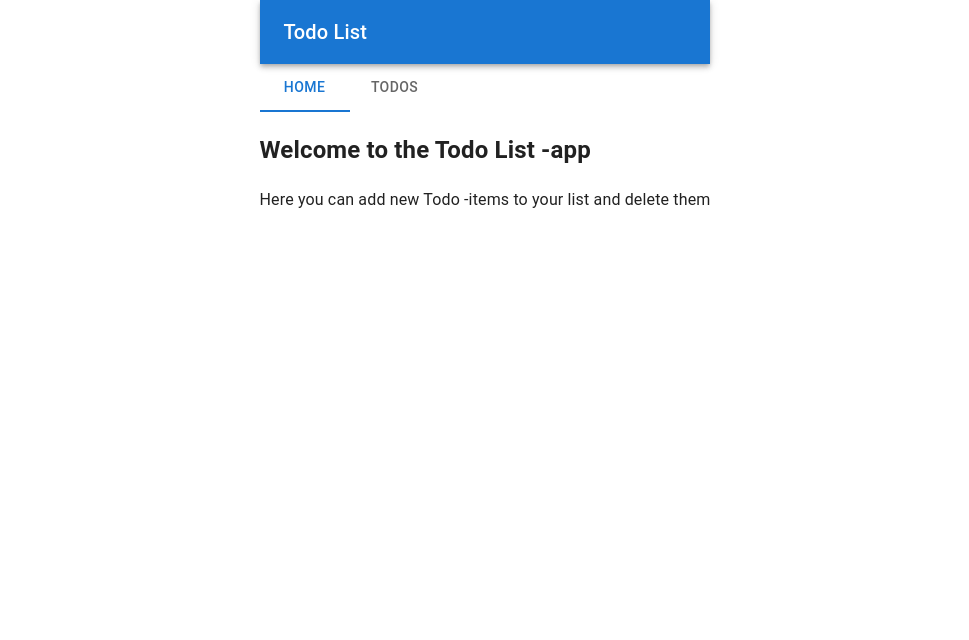
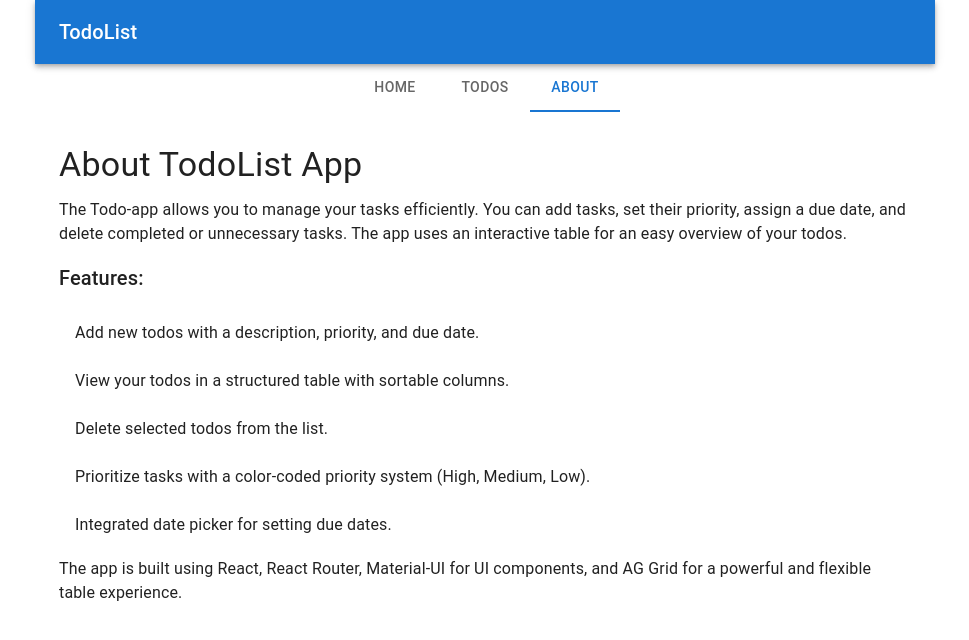
Before and after one commit to m1seno/FrontEnd-harjoitukset, a React app in the folder Todolist/: page /about in a window 1280 px wide. Shown: the top 640 px of the page, without its empty margins (155-1124 px from the left). Built offline with nearby package versions, Linux system fonts and the light colour scheme; the HTML template or start-up script is replaced by a standard one; what ag-grid-community would draw is missing.

Commit message:
Lisätty React Router -toiminnallisuus

```diff
--- a/Todolist/package.json
+++ b/Todolist/package.json
@@ -20,6 +20,7 @@
     "dayjs": "^1.11.13",
     "react": "^19.0.0",
     "react-dom": "^19.0.0",
+    "react-router-dom": "^7.4.0",
     "uuid": "^11.1.0"
   },
   "devDependencies": {
--- /dev/null
+++ b/Todolist/src/About.tsx
@@ -0,0 +1,40 @@
+import { Container, List, ListItem, ListItemText } from "@mui/material";
+import Typography from "@mui/material/Typography";
+
+function About() {
+  return (
+    <Container maxWidth="md" sx={{ mt: 4 }}>
+      <Typography variant="h4" gutterBottom>
+        About TodoList App
+      </Typography>
+      <Typography paragraph>
+        The Todo-app allows you to manage your tasks efficiently. You can add tasks, set their priority, assign a due date, and delete completed or unnecessary tasks. The app uses an interactive table for an easy overview of your todos.
+      </Typography>
+      <Typography variant="h6" gutterBottom>
+        Features:
+      </Typography>
+      <List>
+        <ListItem>
+          <ListItemText primary="Add new todos with a description, priority, and due date." />
+        </ListItem>
+        <ListItem>
+          <ListItemText primary="View your todos in a structured table with sortable columns." />
+        </ListItem>
+        <ListItem>
+          <ListItemText primary="Delete selected todos from the list." />
+        </ListItem>
+        <ListItem>
+          <ListItemText primary="Prioritize tasks with a color-coded priority system (High, Medium, Low)." />
+        </ListItem>
+        <ListItem>
+          <ListItemText primary="Integrated date picker for setting due dates." />
+        </ListItem>
+      </List>
+      <Typography paragraph>
+        The app is built using React, React Router, Material-UI for UI components, and AG Grid for a powerful and flexible table experience.
+      </Typography>
+    </Container>
+  );
+}
+
+export default About;
--- a/Todolist/src/App.tsx
+++ b/Todolist/src/App.tsx
@@ -7,6 +7,7 @@ import Toolbar from "@mui/material/Toolbar";
 import Typography from "@mui/material/Typography";
 
 import './App.css'
+import { Outlet } from "react-router-dom";
 
 function App() {
   return (
@@ -17,10 +18,11 @@ function App() {
       <CssBaseline />
       <AppBar position="static">
         <Toolbar>
-          <Typography variant="h6">Todo List</Typography>
+          <Typography variant="h6">TodoList</Typography>
         </Toolbar>
       </AppBar>
       <TabsNavigation />
+      <Outlet/>
     </Container>
   );
 }
--- /dev/null
+++ b/Todolist/src/Home.tsx
@@ -0,0 +1,20 @@
+import { Box, Container } from "@mui/material";
+import Typography from "@mui/material/Typography";
+
+function Home() {
+    return (
+        <Container maxWidth="md">
+          <Box textAlign="center" mt={5}>
+            <Typography variant="h3" gutterBottom>
+              Welcome to TodoList App
+            </Typography>
+            <Typography variant="h6" color="textSecondary" paragraph>
+              Organize your tasks efficiently with our intuitive Todo List application.
+              Add, prioritize, and track your tasks easily.
+            </Typography>
+          </Box>
+        </Container>
+      );
+}
+
+export default Home;
--- a/Todolist/src/TabsNavigation.tsx
+++ b/Todolist/src/TabsNavigation.tsx
@@ -1,31 +1,28 @@
-import React, { useState } from "react";
+import React, { useEffect, useState } from "react";
 import Tabs from "@mui/material/Tabs";
 import Tab from "@mui/material/Tab";
-import Box from "@mui/material/Box";
-import TodoList from "./TodoList";
+import { useLocation, useNavigate } from "react-router-dom";
 
 function TabsNavigation() {
-  const [value, setValue] = useState(0);
+  const location = useLocation();
+  const navigate = useNavigate();
+  const [value, setValue] = useState(location.pathname);
 
-  const handleChange = (_event: React.SyntheticEvent, newValue: number) => {
+  useEffect(() => {
+    setValue(location.pathname);
+  }, [location.pathname]);
+
+  const handleChange = (_event: React.SyntheticEvent, newValue: string) => {
     setValue(newValue);
+    navigate(newValue);
   };
 
   return (
-    <Box >
-      <Tabs value={value} onChange={handleChange}>
-        <Tab label="Home" />
-        <Tab label="Todos" />
-      </Tabs>
-
-      {value === 0 && (
-        <Box>
-          <h2>Welcome to the Todo List -app</h2>
-          <p>Here you can add new Todo -items to your list and delete them</p>
-        </Box>
-      )}
-      {value === 1 && <TodoList />}
-    </Box>
+    <Tabs value={value} onChange={handleChange} aria-label="navigation tabs">
+      <Tab label="Home" value="/" />
+      <Tab label="Todos" value="/todolist" />
+      <Tab label="About" value="/about" />
+    </Tabs>
   );
 }
 
--- a/Todolist/src/main.tsx
+++ b/Todolist/src/main.tsx
@@ -1,10 +1,28 @@
 import { StrictMode } from 'react'
 import { createRoot } from 'react-dom/client'
+import { createBrowserRouter, RouterProvider } from 'react-router-dom'
+
 import App from './App'
+import Home from './Home'
+import TodoList from './TodoList'
+import About from './About'
+
 import './index.css'
+
+const router = createBrowserRouter([
+  {
+    path: "/",
+    element: <App/>,
+    children: [
+      {index: true, element: <Home/>},
+      {path: "todolist", element: <TodoList/>},
+      {path: "about", element: <About/>},
+    ],
+  },
+]);
 
 createRoot(document.getElementById('root')!).render(
   <StrictMode>
-    <App />
+    <RouterProvider router={router} />
   </StrictMode>,
 )
```
Also changed, not shown: 1 other file (tests, documents, lock files or other folders).
